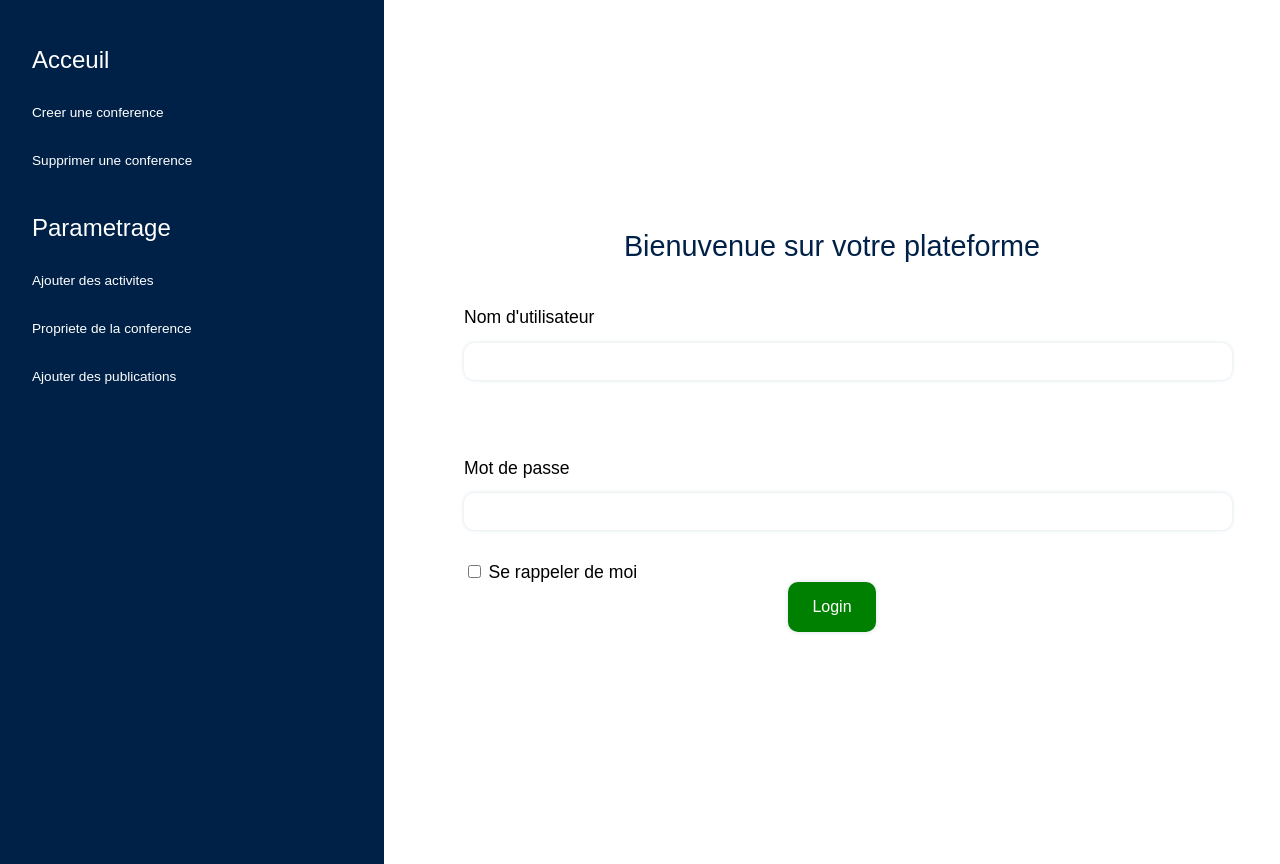
After one commit to tiffan-source/Conference_School_App, a PHP site: page /login.php in a window 1280 px wide. The commit adds this page. Run offline with PHP 8.4, Linux system fonts and the light colour scheme.

Commit message:
login coding

```diff
--- a/Views/Style/Bases/base.css
+++ b/Views/Style/Bases/base.css
@@ -1,3 +1,7 @@
+body{
+    font-family: sans-serif;
+}
+
 a{
     text-decoration: none;
 }
@@ -9,3 +13,8 @@ a:hover{
 body{
     font-size: 16px;
 }
+
+#content-app{
+    display: grid;
+    grid-template-columns: 1fr 3fr;
+}
--- a/Views/Style/Bases/reset.css
+++ b/Views/Style/Bases/reset.css
@@ -46,3 +46,9 @@ table {
 	border-collapse: collapse;
 	border-spacing: 0;
 }
+input{
+    border: none;
+}
+input:focus{
+    outline: none;
+}
--- /dev/null
+++ b/Views/Style/Layouts/login.layouts.css
@@ -0,0 +1,7 @@
+#login{
+    padding: 5rem;
+    display: flex;
+    /* align-items: center; */
+    justify-content: center;
+    flex-direction: column;
+}
--- /dev/null
+++ b/Views/Style/Modules/button.css
@@ -0,0 +1,17 @@
+.button{
+    display: inline-block;
+    align-self: center;
+    padding: 1rem 1.5rem;
+    border-radius: 10px;
+    font-size: 1rem;
+    box-shadow: 0 0 5px #D8E1E8 ;
+}
+
+.button-login{
+    background-color: green;
+    color: white;
+}
+
+.button-login:hover{
+    background-color: darkgreen;
+}
--- /dev/null
+++ b/Views/Style/Modules/input.css
@@ -0,0 +1,7 @@
+.input{
+    box-shadow: 0 0 4px #D8E1E8;
+    width: 100%;
+    font-size: 1.1rem;
+    padding: 0.5rem 1rem;
+    border-radius: 10px;
+}
--- /dev/null
+++ b/Views/Style/Modules/login.css
@@ -0,0 +1,10 @@
+.login-box-input{
+    margin: 2rem 0;
+    display: flex;
+    flex-direction: column;
+}
+
+.login-box-input-label{
+    margin: 1rem 0;
+    font-size: 1.1rem;
+}
--- a/Views/Style/Modules/title.css
+++ b/Views/Style/Modules/title.css
@@ -2,3 +2,9 @@
     font-size: 1.5rem;
     margin: 1rem 0;
 }
+
+.title-login{
+    font-size: 1.8rem;
+    color: #002147;
+    text-align: center;
+}
--- /dev/null
+++ b/Views/login.php
@@ -0,0 +1,44 @@
+<!DOCTYPE html>
+<html lang="en">
+<head>
+    <meta charset="UTF-8">
+    <meta http-equiv="X-UA-Compatible" content="IE=edge">
+    <meta name="viewport" content="width=device-width, initial-scale=1.0">
+    <link rel="stylesheet" href="Style/Bases/reset.css">
+    <link rel="stylesheet" href="Style/Bases/base.css">
+    <link rel="stylesheet" href="Style/Modules/links.css">
+    <link rel="stylesheet" href="Style/Modules/title.css">
+    <link rel="stylesheet" href="Style/Modules/login.css">
+    <link rel="stylesheet" href="Style/Layouts/login.layouts.css">
+    <link rel="stylesheet" href="Style/Modules/input.css">
+    <link rel="stylesheet" href="Style/Modules/button.css">
+    <title>Document</title>
+</head>
+<body>
+    <div id="content-app">
+
+        <?php include("panel.php") ?>
+
+        <div id="login">
+            <h1 class="title-login">Bienuvenue sur votre plateforme</h1>
+
+            <div class="login-box-input">
+                <label class="login-box-input-label" for="user">Nom d'utilisateur</label>
+                <input class="input" type="text" id="user">
+            </div>
+
+            <div class="login-box-input">
+                <label class="login-box-input-label" for="password">Mot de passe</label>
+                <input class="input" type="password" id="password">
+            </div>
+
+            <div>
+                <input type="checkbox" id="remember">
+                <label class="login-box-input-label" for="remember">Se rappeler de moi</label>
+            </div>
+
+            <input type="submit" class="button button-login" value="Login">
+        </div>
+    </div>
+</body>
+</html>
```
